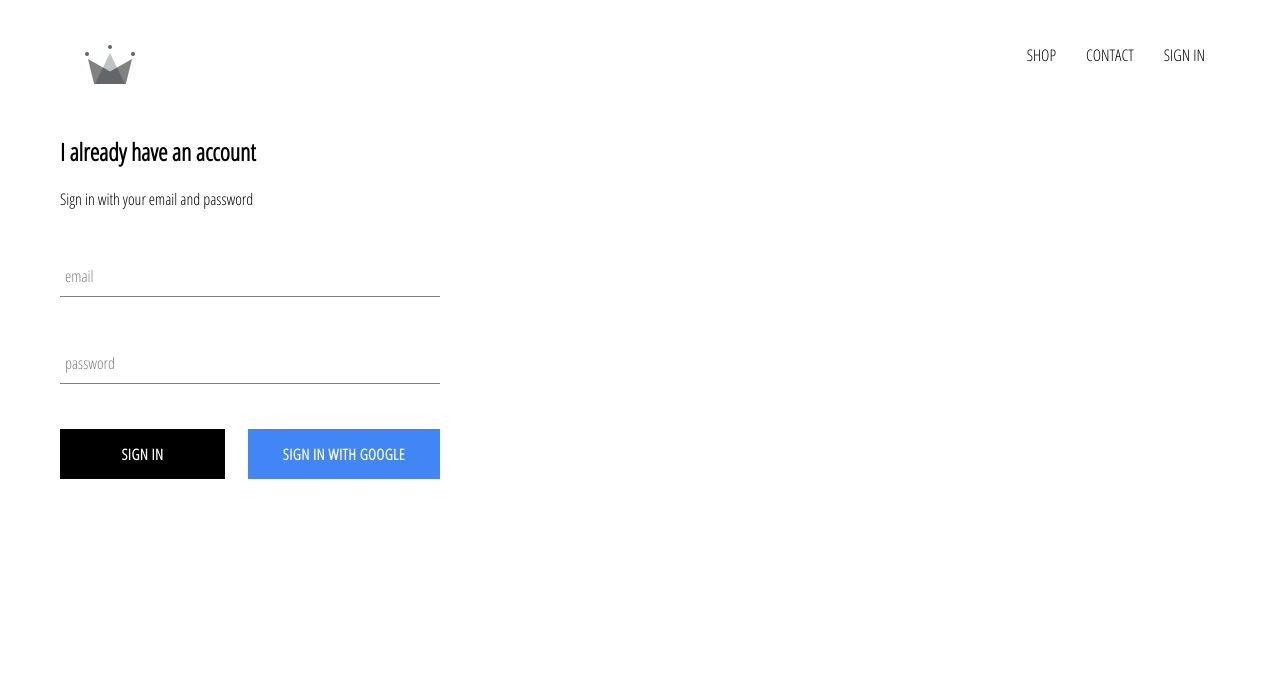
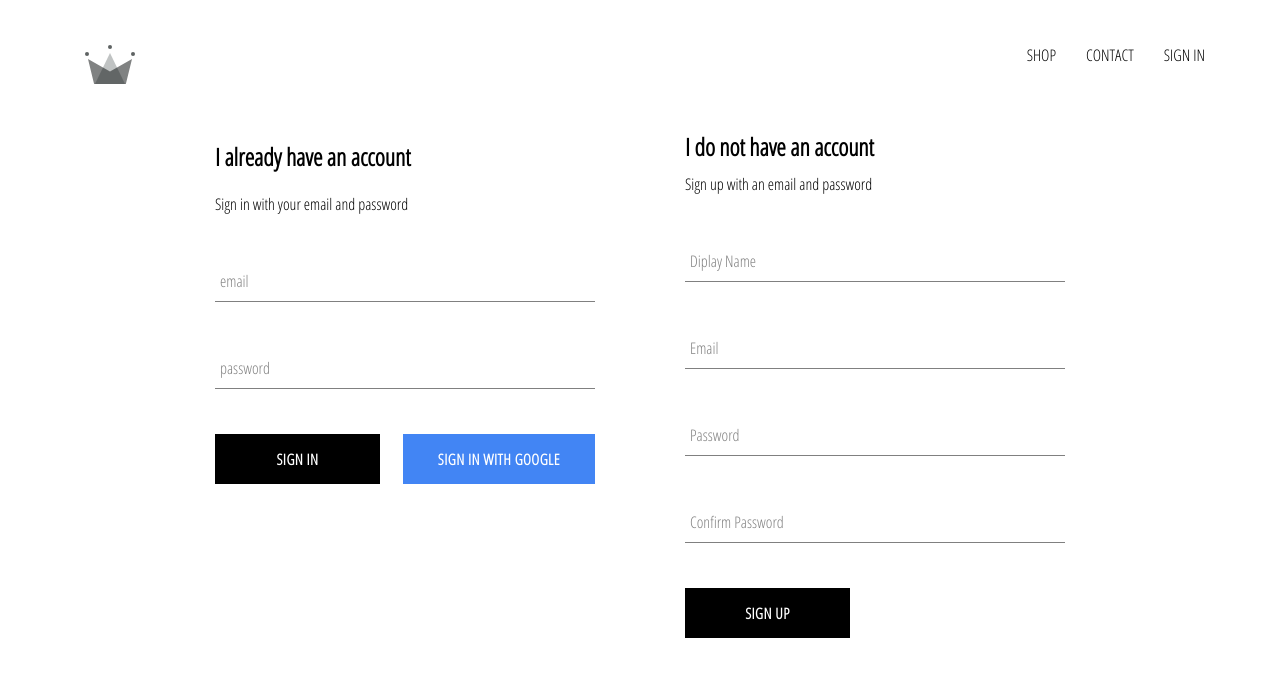
Before and after one commit to abhaloo/crown-clothing, a React (Create React App) app: page /signin in a window 1280 px wide. Shown: the top 676 px of the page. Built offline with nearby package versions, Linux system fonts and the light colour scheme; no server answers.

Commit message:
created sign up component, and updated firebase utils to store authenticated users to firestore database

```diff
--- a/src/App.js
+++ b/src/App.js
@@ -5,7 +5,7 @@
 import ShopPage from './pages/shop/shop.component.jsx';
 import Header from './components/header/header.component.jsx';
 import SignInAndSignUp from './pages/sign-in-and-sign-up/sign-in-and-sign-up.component.jsx';
-import { auth } from './firebase/firebase.utils';
+import { auth, createUserProfileDocument } from './firebase/firebase.utils';
 
 import './App.css';
 
@@ -28,11 +28,29 @@
   componentDidMount(){
 
     //takes a function where the parameter is the user state
+    this.unsubscribeFromAuth = auth.onAuthStateChanged( async userAuth => {
 
-    this.unsubscribeFromAuth = auth.onAuthStateChanged(user => {
-      this.setState({ currentUser: user});
+      //set state according to details of authenticated user
+      if(userAuth) {
 
-      console.log(user);
+        const userRef = await createUserProfileDocument(userAuth);
+
+        userRef.onSnapshot(snapShot => {
+          this.setState({
+            currentUser: {
+              id: snapShot.id,
+              ...snapShot.data()
+            }
+          }, ()=> {console.log(this.state)})
+        });
+
+
+
+
+      }
+
+      //if us
+      this.setState({ currentUser: userAuth});
     })
   }
 
--- a/src/components/collection-item/collection-item.component.jsx
+++ b/src/components/collection-item/collection-item.component.jsx
@@ -12,7 +12,7 @@
         />
         <div className='collection-footer'>
             <span className='name'>{name}</span>
-            <span className='price'>{price}</span>
+            <span className='price'>${price}</span>
             </div>
 
     </div>
--- a/src/components/collection-preview/collection-preview.component.jsx
+++ b/src/components/collection-preview/collection-preview.component.jsx
@@ -13,7 +13,7 @@
         <div className='preview'>
         {
             items
-            .filter((item, idx) => idx < 4)
+            .filter((item, index) => index < 4)
             .map(({ id,...otherItemProps }) => (
                 <CollectionItem key={id} {...otherItemProps}/>
 
--- a/src/components/sign-in/sign-in.component.jsx
+++ b/src/components/sign-in/sign-in.component.jsx
@@ -4,7 +4,7 @@
 
 import CustomButton from '../custom-button/custom-button.component.jsx';
 
-import { signInWithGoogle } from '../../firebase/firebase.utils';
+import { auth, signInWithGoogle } from '../../firebase/firebase.utils';
 
 import './sign-in.styles.scss';
 
@@ -21,8 +21,19 @@
         }
     }
 
-    handleSubmit = event => {
+    handleSubmit = async event => {
         event.preventDefault();
+
+        const { email, password } = this.state;
+
+        try{
+            await auth.signInWithEmailAndPassword(email,password);
+            this.setState({ email: '', password:'' })
+
+
+        } catch(error){
+            console.log(error);
+        }
 
         this.setState({email:'' , password:''});
 
@@ -52,9 +63,9 @@
 
 
                     <FormInput
-                        name= 'paswword'
+                        name= 'password'
                         type= 'password'
-                        value= {this.state.email}
+                        value= {this.state.password}
                         handleChange={this.handleChange}
                         label='password'
                         required
--- /dev/null
+++ b/src/components/sign-up/sign-up.component.jsx
@@ -0,0 +1,116 @@
+import React from 'react';
+
+import FormInput from '../form-input/form-input.component';
+
+import CustomButton from '../custom-button/custom-button.component';
+
+import { auth, createUserProfileDocument } from '../../firebase/firebase.utils';
+
+import './sign-up.styles.scss';
+
+
+
+class SignUp extends React.Component {
+
+    constructor(){
+        super();
+
+        this.state = {
+            displayName:'',
+            email:'',
+            password: '',
+            confirmPassword: ''
+        }
+
+    }
+
+    handleSubmit = async (event) => {
+
+        event.preventDefault();
+        const { displayName,email,password,confirmPassword } = this.state;
+
+        if(password !== confirmPassword){
+            alert("passwords don't match");
+            return;
+        }
+
+        try {
+            //create new user account with user input
+            const { user } = await auth.createUserWithEmailAndPassword(email, password);
+
+            await createUserProfileDocument(user,{displayName});
+
+            //reset form
+            this.setState({
+                displayName:'',
+                email:'',
+                password: '',
+                confirmPassword: '' })
+
+        } catch (error) {
+            console.error(error);
+
+        }
+
+    }
+
+    handleChange = (event) => {
+        const {name, value } = event.target;
+
+        this.setState({ [name]:value });
+
+    }
+
+    render(){
+        const {displayName,email,password,confirmPassword} = this.state;
+        return(
+            <div className='sign-up'>
+            <h2 className='title'>I do not have an account </h2>
+            <span>Sign up with an email and password</span>
+            <form className='sign-up-form' onSubmit={this.handleSubmit}>
+                <FormInput
+                type='text'
+                name='displayName'
+                value={displayName}
+                onChange={this.handleChange}
+                label='Diplay Name'
+                required/>
+
+                <FormInput
+                type='email'
+                name='email'
+                value={email}
+                onChange={this.handleChange}
+                label='Email'
+                required/>
+
+                <FormInput
+                type='password'
+                name='password'
+                value={password}
+                onChange={this.handleChange}
+                label='Password'
+                required/>
+
+                <FormInput
+                type='password'
+                name='confirmPassword'
+                value={confirmPassword}
+                onChange={this.handleChange}
+                label='Confirm Password'
+                required/>
+
+                <CustomButton type='submit'> Sign Up </CustomButton>
+            </form>
+
+            </div>
+
+        )
+
+    }
+
+
+}
+
+
+export default SignUp;
--- /dev/null
+++ b/src/components/sign-up/sign-up.styles.scss
@@ -0,0 +1,11 @@
+.sign-up {
+    display: flex;
+    flex-direction: column;
+    width:380px;
+
+    .title {
+        margin: 10px 0;
+    }
+
+
+}
--- a/src/firebase/firebase.utils.js
+++ b/src/firebase/firebase.utils.js
@@ -14,6 +14,40 @@
   };
 
 
+export const createUserProfileDocument = async(userAuth, additionalData) => {
+
+  //if user is not signed in, the return value is null and therefore we do nothing
+  if (!userAuth) { return };
+
+  //check if authenticated user exists in firestore database
+  const userRef = firestore.doc(`users/${userAuth.uid}`);
+
+  const snapShot = await userRef.get();
+
+  //if user does not exist, create new user profile in database
+  if(!snapShot.exists) {
+    const { displayName, email } = userAuth;
+    const createdAt = new Date();
+
+    try {
+      await userRef.set({
+        displayName,
+        email,
+        createdAt,
+        ...additionalData
+      })
+
+    } catch (error) {
+      console.log("error creating user profile", error.message);
+
+    }
+  }
+
+  return userRef;
+
+}
+
+//Firebase initializers
 firebase.initializeApp(config);
 
 export const auth = firebase.auth();
--- a/src/pages/sign-in-and-sign-up/sign-in-and-sign-up.component.jsx
+++ b/src/pages/sign-in-and-sign-up/sign-in-and-sign-up.component.jsx
@@ -3,11 +3,13 @@
 import SignIn from '../../components/sign-in/sign-in.component.jsx';
 
 import './sign-in-and-sign-up.styles.scss';
+import SignUp from '../../components/sign-up/sign-up.component.jsx';
 
 const SignInAndSignUpPage = () => (
 
     <div className='sign-in-and-sign-up'>
-    <SignIn/>
+        <SignIn/>
+        <SignUp/>
     </div>
 )
 export default SignInAndSignUpPage;
--- a/src/pages/sign-in-and-sign-up/sign-in-and-sign-up.styles.scss
+++ b/src/pages/sign-in-and-sign-up/sign-in-and-sign-up.styles.scss
@@ -0,0 +1,6 @@
+.sign-in-and-sign-up{
+    width: 850px;
+    display: flex;
+    justify-content: space-between;
+    margin: 30px auto;
+}
```
